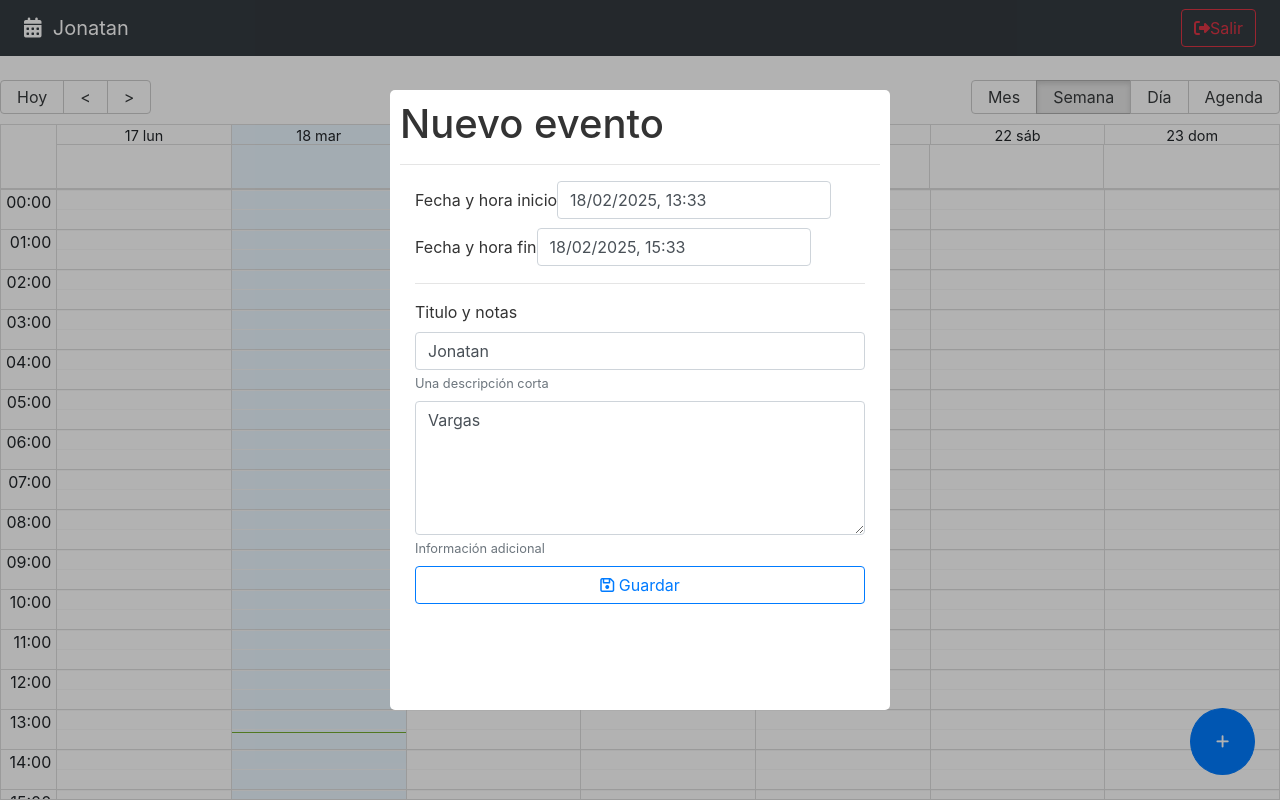
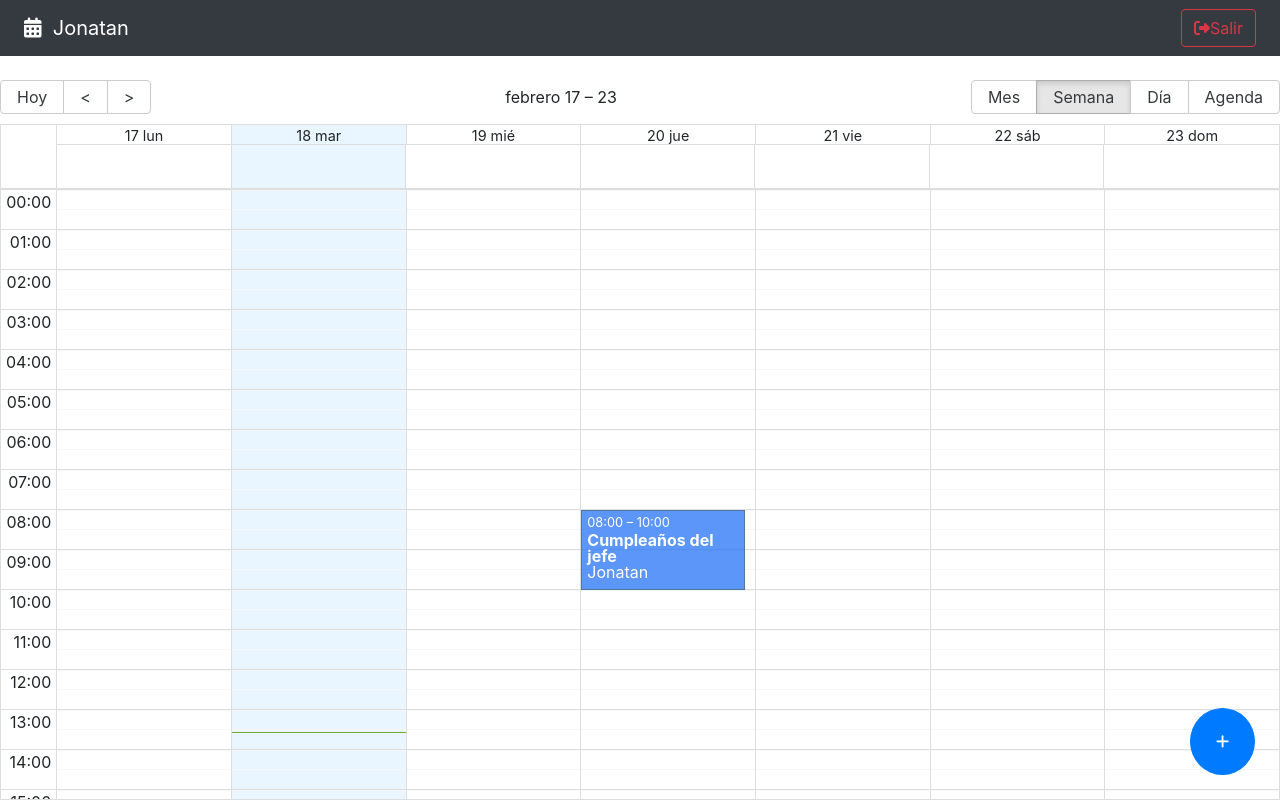
Before and after one commit to XyonaX/MERN-Calendar, a React (Vite) app: page / in a window 1280 px wide. Built offline with nearby package versions, Linux system fonts and the light colour scheme.

Commit message:
se agregaron funcionalidades y notificaciones

```diff
--- a/src/calendar/components/CalendarModal.jsx
+++ b/src/calendar/components/CalendarModal.jsx
@@ -1,9 +1,12 @@
 import { addHours, differenceInSeconds } from "date-fns";
-import { useState } from "react";
+import { useEffect, useMemo, useState } from "react";
 import Modal from "react-modal";
 import DatePicker, { registerLocale } from "react-datepicker";
 import "react-datepicker/dist/react-datepicker.css";
 import { es } from "date-fns/locale/es";
+import Swal from "sweetalert2";
+import "sweetalert2/dist/sweetalert2.min.css";
+import { useCalendarStore, useUiStore } from "../../hooks/";
 
 registerLocale("es", es);
 const customStyles = {
@@ -20,14 +23,28 @@ const customStyles = {
 Modal.setAppElement("#root");
 
 export const CalendarModal = () => {
-    const [isModalOpen, setIsModalOpen] = useState(true);
 
+    const {isDateModalOpen, closeDateModal} = useUiStore();
+    const [formSubmitted, setFormSubmitted] = useState(false);
+    const {activeEvent,startSavingEvent} = useCalendarStore();
     const [formValues, setFormValues] = useState({
-        title: "Jonatan",
-        notes: "Vargas",
+        title: "",
+        notes: "",
         start: new Date(),
         end: addHours(new Date(), 2),
     });
+
+    const titleClass = useMemo(() => {
+        if (!formSubmitted) return "";
+
+        return formValues.title.length > 0 ? "is-valid" : "is-invalid";
+    }, [formValues.title, formSubmitted]);
+
+    useEffect(() => {
+        if(activeEvent !== null){
+            setFormValues({... activeEvent});
+        }
+    }, [activeEvent]);
 
     const onInputChanged = ({ target }) => {
         setFormValues({
@@ -44,33 +61,43 @@ export const CalendarModal = () => {
     };
 
     const onCLoseModal = () => {
-        console.log("cerrar modal");
-        setIsModalOpen(false);
+        closeDateModal();
     };
 
-    const onSubmit = (e) => {
+    const onSubmit = async(e) => {
         e.preventDefault();
-        const difference = differenceInSeconds(formValues.end, formValues.start);
+        setFormSubmitted(true);
+
+        const difference = differenceInSeconds(
+            formValues.end,
+            formValues.start
+        );
+
         if (difference <= 0 || isNaN(difference)) {
-            console.log('Error en fechas');
+            Swal.fire(
+                "Fechas Incorrectas",
+                "Revisar las fechas ingresadas",
+                "error"
+            );
             return;
         }
 
-        if(formValues.title.length <= 0) {
-            console.log('Error, escriba un titulo');
+        if (formValues.title.length <= 0) {
+            console.log("Error, escriba un titulo");
             return;
-        };
+        }
 
-        console.log({formValues});
+        console.log({ formValues });
 
         //TODO:
-        //cerrar modal
-        //Remover errores en pantalla
+        await startSavingEvent(formValues);
+        closeDateModal();
+        setFormSubmitted(false);
     };
 
     return (
         <Modal
-            isOpen={isModalOpen}
+            isOpen={isDateModalOpen}
             onRequestClose={onCLoseModal}
             style={customStyles}
             className='modal'
@@ -89,7 +116,7 @@ export const CalendarModal = () => {
                         showTimeSelect
                         dateFormat={"Pp"}
                         locale={es}
-                        timeCaption="Hora"
+                        timeCaption='Hora'
                     />
                 </div>
 
@@ -103,7 +130,7 @@ export const CalendarModal = () => {
                         showTimeSelect
                         dateFormat={"Pp"}
                         locale={es}
-                        timeCaption="Hora"
+                        timeCaption='Hora'
                     />
                 </div>
 
@@ -112,7 +139,7 @@ export const CalendarModal = () => {
                     <label>Titulo y notas</label>
                     <input
                         type='text'
-                        className='form-control'
+                        className={`form-control ${titleClass}`}
                         placeholder='Título del evento'
                         name='title'
                         autoComplete='off'
```
